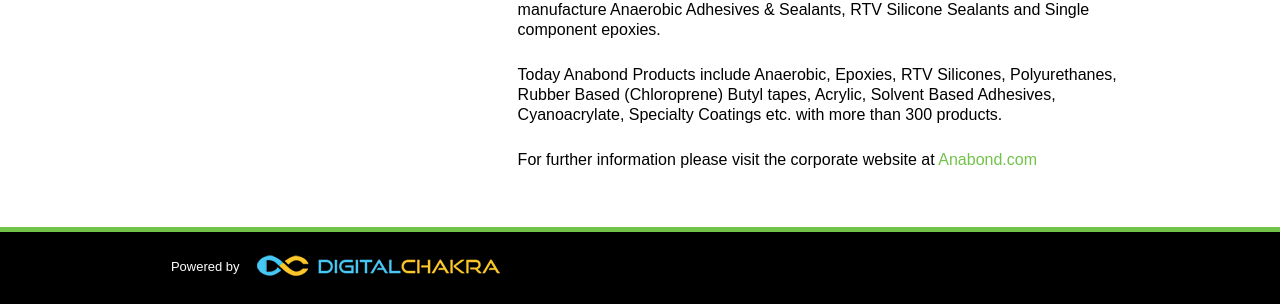
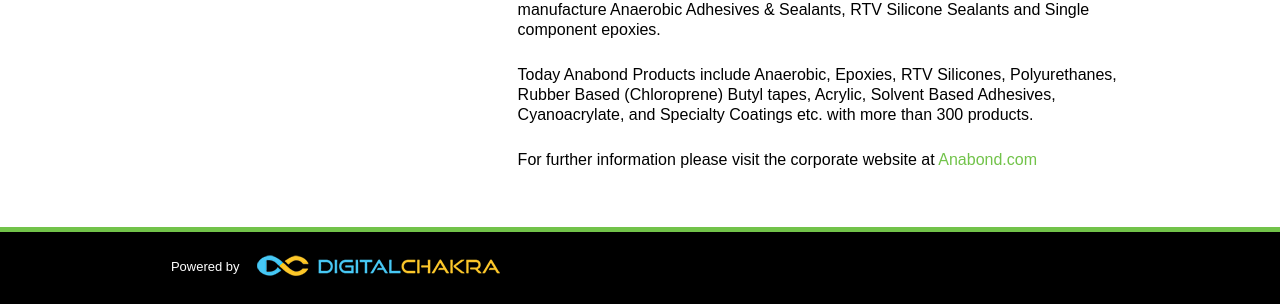
Before and after one commit to Digitalchakra/Anabond-HSButyl, a CodeIgniter app: page /hsbutyl/about in a window 1280 px wide. Shown: the part 499-803 px from the top of the page. Run offline with CodeIgniter, Linux system fonts and the light colour scheme; some libraries are stand-ins or nearby versions; some web fonts are replaced.

Commit message:
txt change

```diff
--- a/application/views/about.php
+++ b/application/views/about.php
@@ -8,7 +8,7 @@
       	<p>Anabond HS Butyl Pvt Ltd was formed in April 2013.  The company, based in India consists of a 50/50 Joint Venture between <a href="http://www.anabond.com/index.htm">Anabond Limited</a> of India and <a href="http://www.hsbutyl.com/">HS Butyl Limited</a> of England. Anabond HS Butyl Pvt Ltd will manufacture butyl tapes in India to serve the Indian market.</p>
       	<p>HS Butyl has five decades of experience in manufacturing butyl tapes in the United Kingdom. Their products are sold in over 40 countries worldwide and the quality of butyl tapes is accredited with the ISO: 9001 standard. HS Butyl’s experience allows their products to be manufactured for a range of applications and in different formats including double-sided, single-sided, pre-cut lengths and in multilane format.</p>
       	<p>Anabond was established in the year 1979, for developing, manufacturing and marketing of Engineering Adhesives and Sealants. Anabond is the first Indian company to manufacture Anaerobic Adhesives & Sealants, RTV Silicone Sealants and Single component epoxies.</p>
-      	<p>Today Anabond Products include Anaerobic, Epoxies, RTV Silicones, Polyurethanes, Rubber Based (Chloroprene) Butyl tapes, Acrylic, Solvent Based Adhesives, Cyanoacrylate, Specialty Coatings etc. with more than 300 products.</p>
+      	<p>Today Anabond Products include Anaerobic, Epoxies, RTV Silicones, Polyurethanes, Rubber Based (Chloroprene) Butyl tapes, Acrylic, Solvent Based Adhesives, Cyanoacrylate, and Specialty Coatings etc. with more than 300 products.</p>
       	<p>For further information please visit the corporate website at <a href="http://www.anabond.com/">Anabond.com</a></p>
       </div>
     </div>
```
